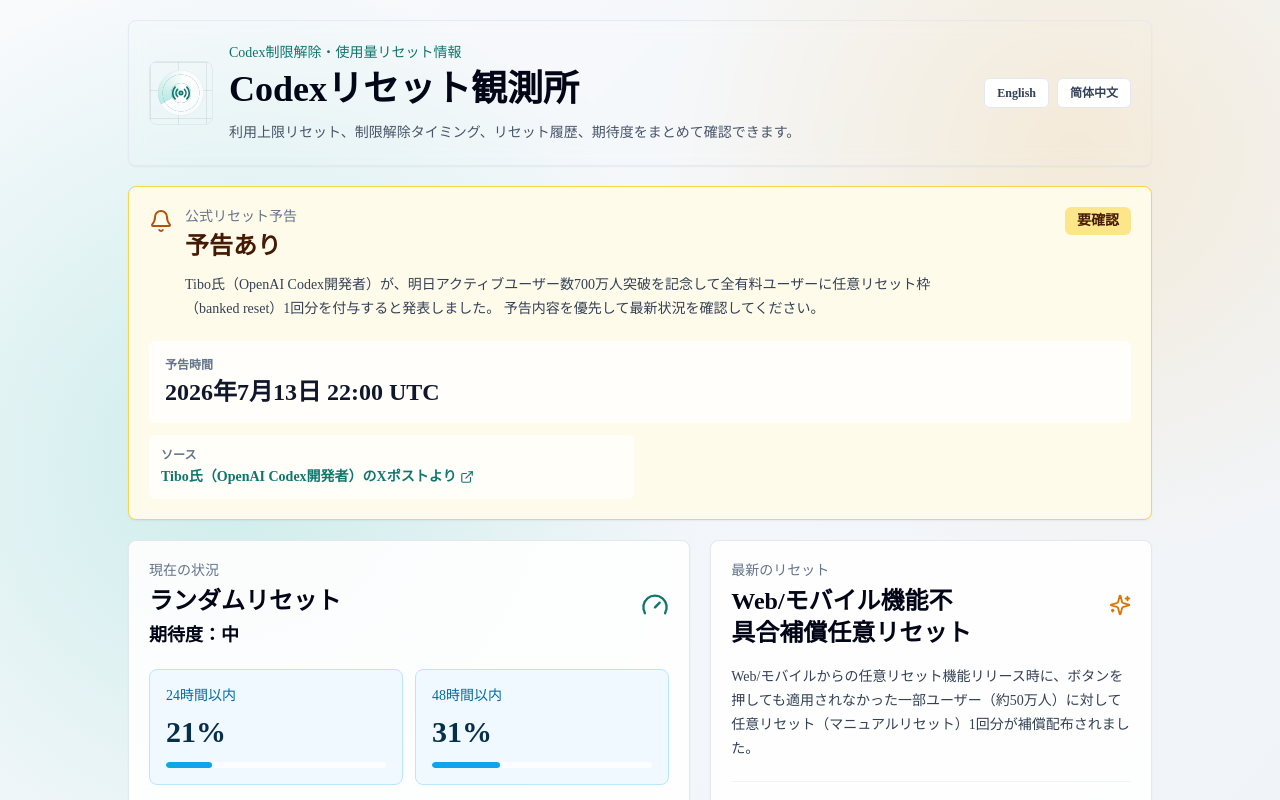
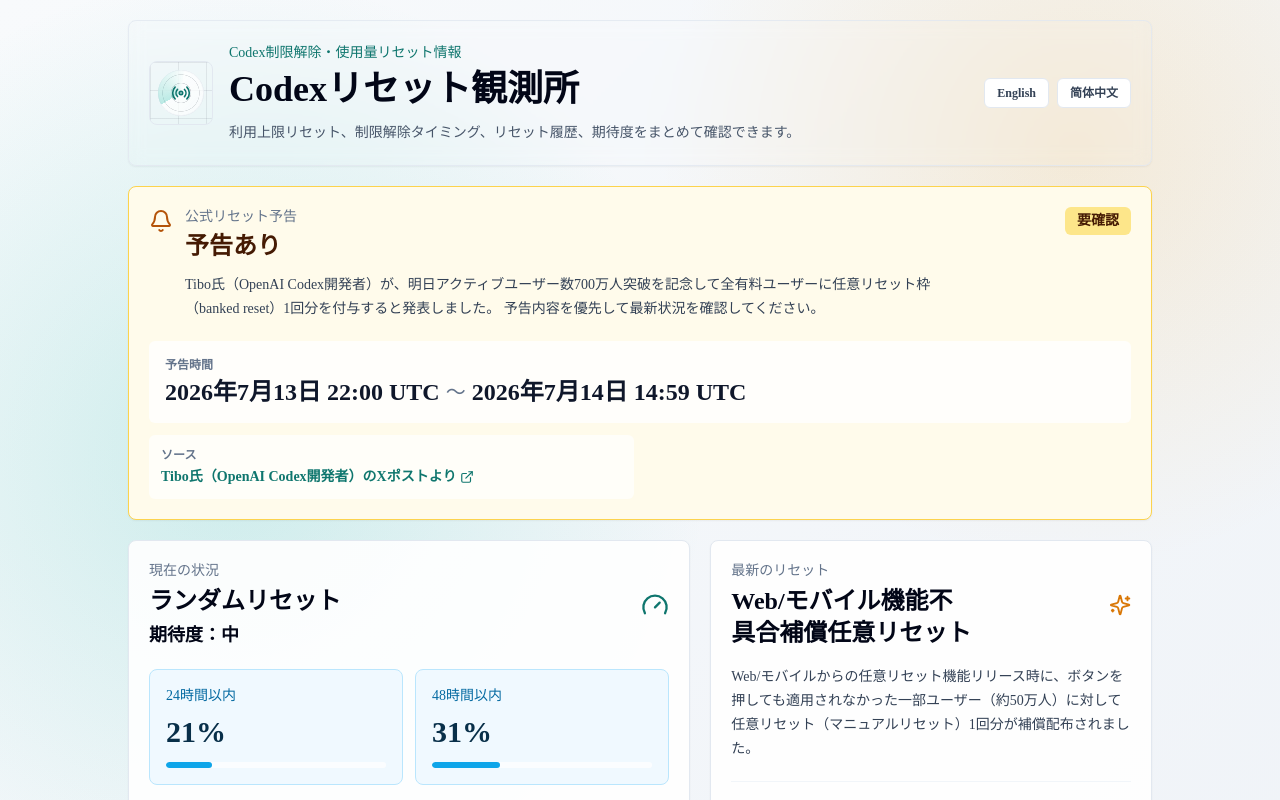
Before and after one commit to gussuri/codex-reset-observatory, a Next.js app: page / in a window 1280 px wide. Shown: the top 800 px of the page. Built offline with nearby package versions, Linux system fonts and the light colour scheme; no server answers.

Commit message:
feat(ui): display scheduled reset time as a range when expectedEndAt is defined

```diff
--- a/components/RadarDashboard.tsx
+++ b/components/RadarDashboard.tsx
@@ -200,7 +200,17 @@ export function RadarDashboard({
                   {translateUI("scheduledResetTime", locale)}
                 </dt>
                 <dd className="mt-1 text-2xl font-semibold leading-tight text-slate-950">
-                  <LocalizedDateTime value={viewModel.activeWindow.expectedAt} locale={locale} />
+                  <div className="flex flex-wrap items-center gap-y-1">
+                    <LocalizedDateTime value={viewModel.activeWindow.expectedAt} locale={locale} />
+                    {viewModel.activeWindow.expectedEndAt ? (
+                      <>
+                        <span className="mx-1.5 text-slate-500 font-normal text-xl">
+                          {translateUI("timeRangeSeparator", locale)}
+                        </span>
+                        <LocalizedDateTime value={viewModel.activeWindow.expectedEndAt} locale={locale} />
+                      </>
+                    ) : null}
+                  </div>
                 </dd>
               </div>
               <MiniInfo
--- a/data/observationSignals.ts
+++ b/data/observationSignals.ts
@@ -13,6 +13,7 @@ export type LocalObservationSignal = {
   source?: string | null;
   sourceLabel?: string | null;
   expectedAt?: string | null;
+  expectedEndAt?: string | null;
   expiresAt?: string | null;
   resolvedAt?: string | null;
   status?: "active" | "resolved" | "expired";
@@ -30,6 +31,7 @@ export const LOCAL_OBSERVATION_SIGNALS: Array<LocalObservationSignal> = [
     type: "official_notice",
     status: "active",
     expectedAt: "2026-07-14T07:00:00+09:00",
+    expectedEndAt: "2026-07-14T23:59:00+09:00",
     expiresAt: "2026-07-14T23:59:00+09:00",
     skipAutoHistoryMerge: true,
     title:
--- a/lib/radar.ts
+++ b/lib/radar.ts
@@ -899,6 +899,7 @@ function getActiveWindow(_data: RadarData | null, locale: Locale = "ja"): RadarV
   const active = Boolean(officialNotice);
   const openedAt = officialNotice?.observedAt ?? null;
   const expectedAt = officialNotice?.expectedAt ?? null;
+  const expectedEndAt = officialNotice?.expectedEndAt ?? null;
   const source = officialNotice?.source ?? null;
   const noticeTitle = officialNotice?.title ?? null;
 
@@ -926,6 +927,7 @@ function getActiveWindow(_data: RadarData | null, locale: Locale = "ja"): RadarV
       summary,
       openedAt,
       expectedAt,
+      expectedEndAt,
       source,
       sourceLabel: translateDynamic(officialNotice?.sourceLabel ?? "Codexに表示あり", locale),
     };
@@ -942,6 +944,7 @@ function getActiveWindow(_data: RadarData | null, locale: Locale = "ja"): RadarV
         : "現時点で、このサイトで確認した公式リセット予告はありません。",
     openedAt,
     expectedAt,
+    expectedEndAt,
     source,
     sourceLabel: null,
   };
--- a/lib/radar/i18n.ts
+++ b/lib/radar/i18n.ts
@@ -80,6 +80,11 @@ export const UI_TRANSLATIONS: Record<string, Record<Locale, string>> = {
     ja: "※この予測はコミュニティや障害状況などを基にした目安であり、公式の発表とは異なる場合があります。",
     en: "This is a reference estimate based on public signals, usage-limit anomalies, community activity, and official updates. It is not an official notice.",
     zh: "※此预测是基于社区和故障状况等信息的参考基准，可能与官方发布的内容有所不同。",
+  },
+  timeRangeSeparator: {
+    ja: " 〜 ",
+    en: " to ",
+    zh: " 至 ",
   },
   latestReset: {
     ja: "最新のリセット",
--- a/lib/radar/types.ts
+++ b/lib/radar/types.ts
@@ -183,6 +183,7 @@ export type RadarViewModel = {
     summary: string;
     openedAt?: string | null;
     expectedAt?: string | null;
+    expectedEndAt?: string | null;
     source?: string | null;
     sourceLabel?: string | null;
     forecastDate?: string;
```
